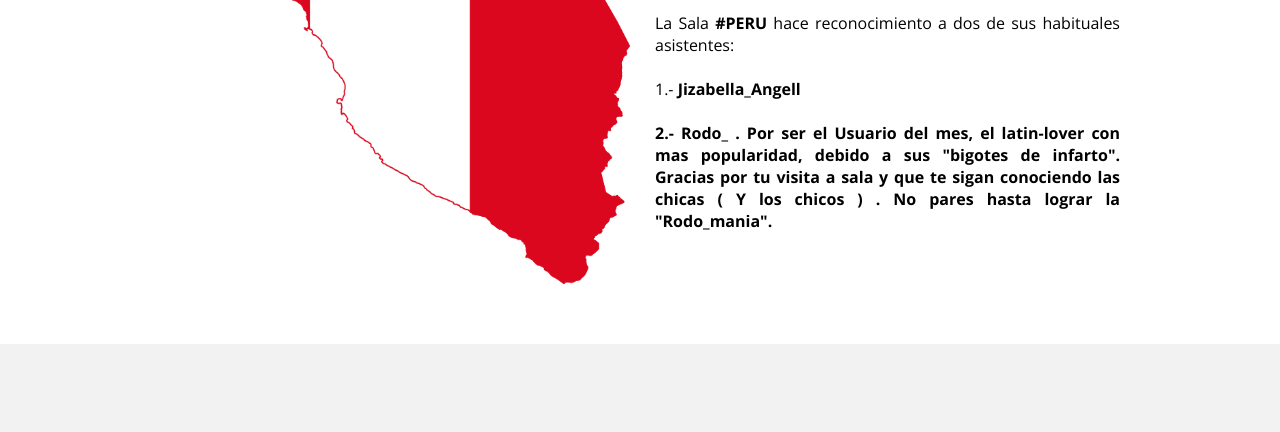
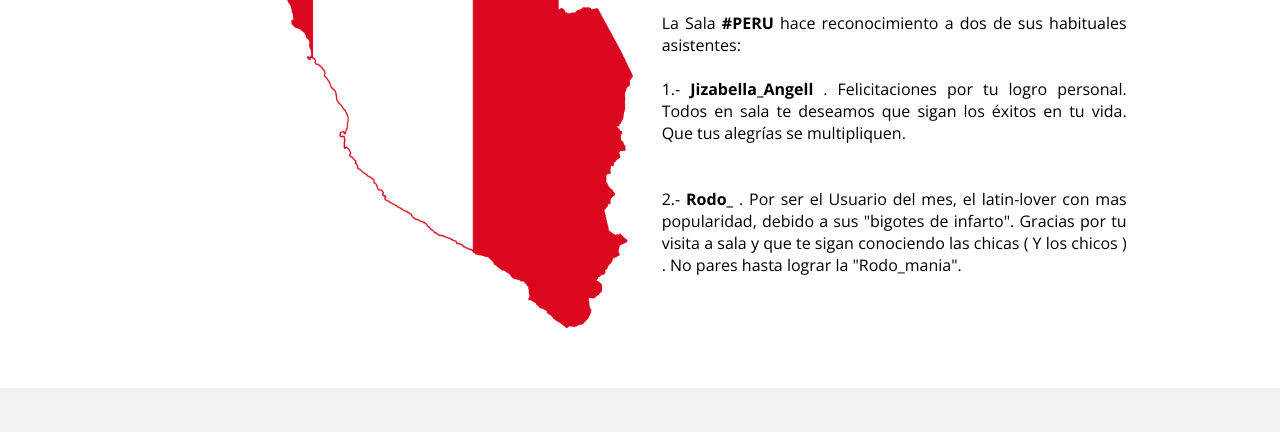
Before and after one commit to TALERO/PERUIRC, a plain HTML site: page index.html in a window 1280 px wide. Shown: the part 1194-1626 px from the top of the page. Drawn offline with nearby package versions, Linux system fonts and the light colour scheme.

Commit message:
Update index.html

```diff
--- a/index.html
+++ b/index.html
@@ -36,7 +36,7 @@
                     <h3><span>2</span>Reconocimientos de la sala #PERU del IRC-Hispano</h3>
                     <p> La Sala <strong>#PERU</strong> hace reconocimiento a dos de sus habituales asistentes: <br/><br/>
 
-                        1.- <strong>Jizabella_Angell</strong) . Felicitaciones por tu logro personal. Todos en sala te deseamos que sigan  los éxitos en tu vida. Que tus alegrías se multipliquen.
+                        1.- <strong>Jizabella_Angell</strong> . Felicitaciones por tu logro personal. Todos en sala te deseamos que sigan  los éxitos en tu vida. Que tus alegrías se multipliquen.
                         <br/><br/><br/>
 
                         2.- <strong>Rodo_ </strong>. Por ser el Usuario del mes, el latin-lover con mas popularidad, debido a sus "bigotes de infarto". Gracias por tu visita a sala y que  te sigan conociendo las chicas ( Y los chicos ) . No pares hasta lograr la "Rodo_mania".
```
